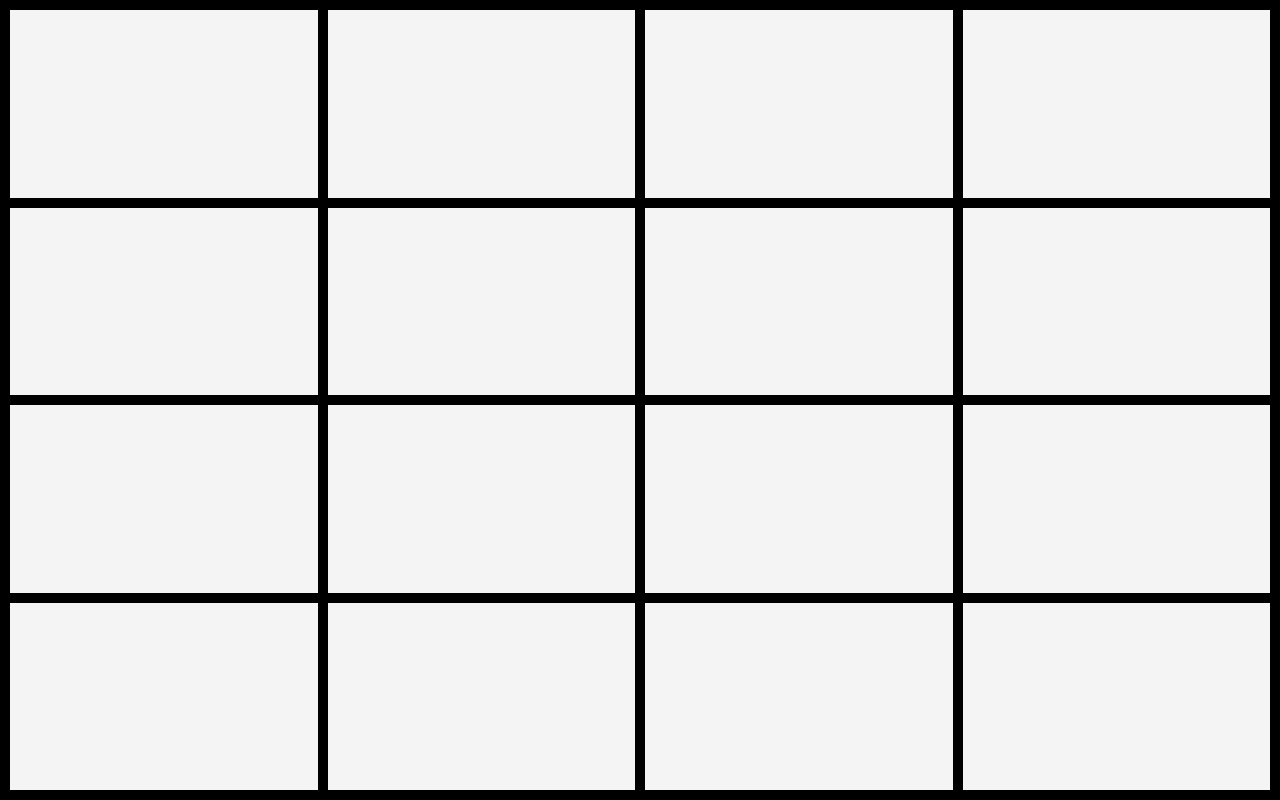
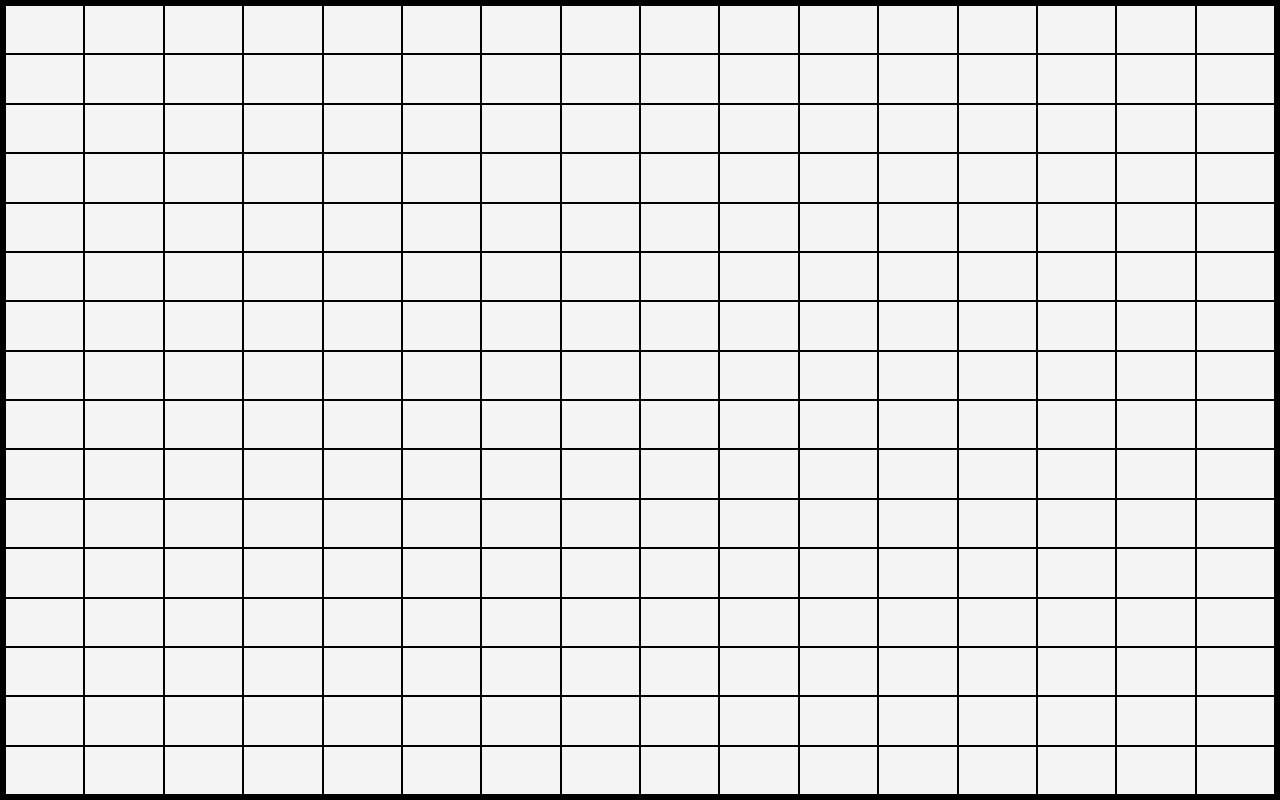
Before and after one commit to blehnk/etch-a-sketch, a plain HTML site: page index.html in a window 1280 px wide. Drawn offline with Linux system fonts and the light colour scheme.

Commit message:
Correct the size of grid to 16x16

```diff
--- a/script.js
+++ b/script.js
@@ -2,7 +2,7 @@ const container = document.getElementById('container');
 
 //Create 16 div to form 16 x 16 grid pattern
 let box;
-for(let i = 0; i < 16; i++){
+for(let i = 0; i < 16 * 16; i++){
     box = document.createElement('div');
     box.classList.add('box', 'hover');
     container.appendChild(box);
--- a/style.css
+++ b/style.css
@@ -21,7 +21,7 @@ body{
 
 .box {
     color: aqua;
-    border: 5px solid black;
-    flex-basis: 25%;
+    border: 1px solid black;
+    flex-basis: 6.25%;
     flex-grow: 1;
 }
```
